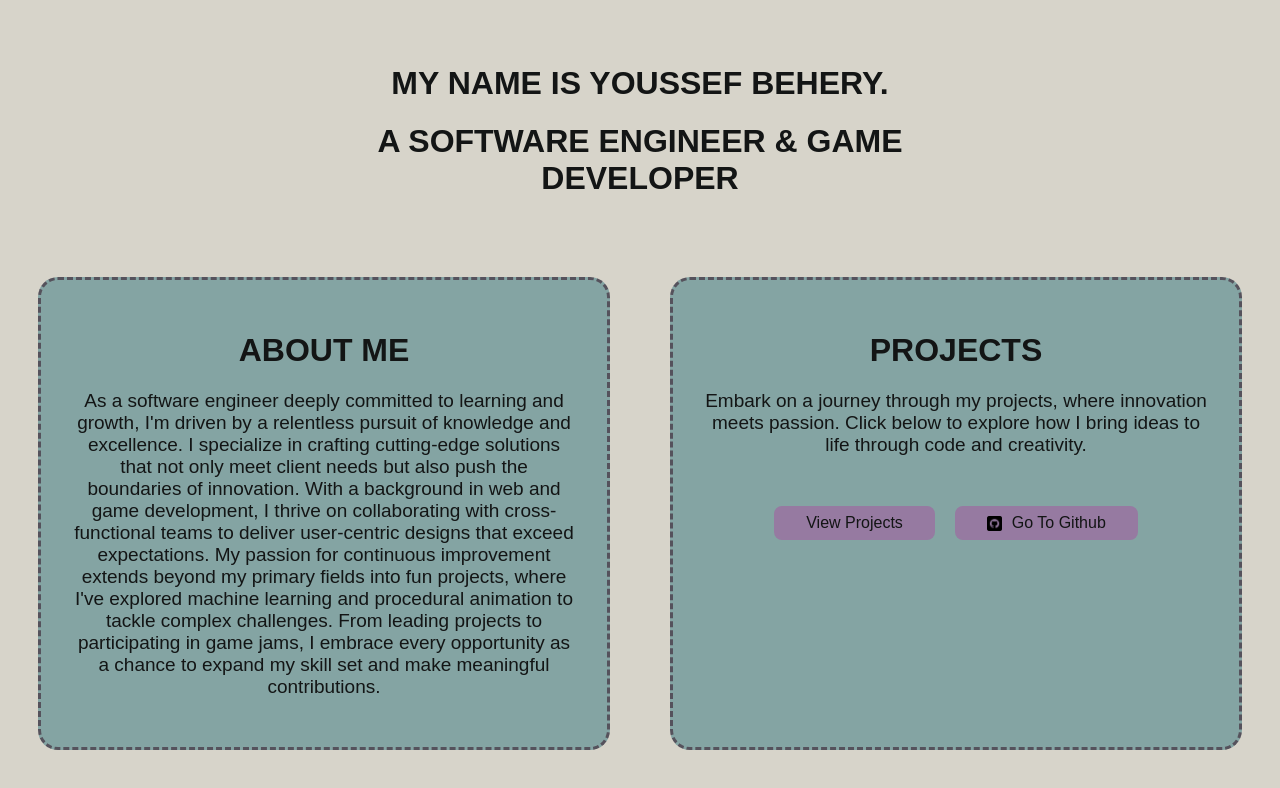
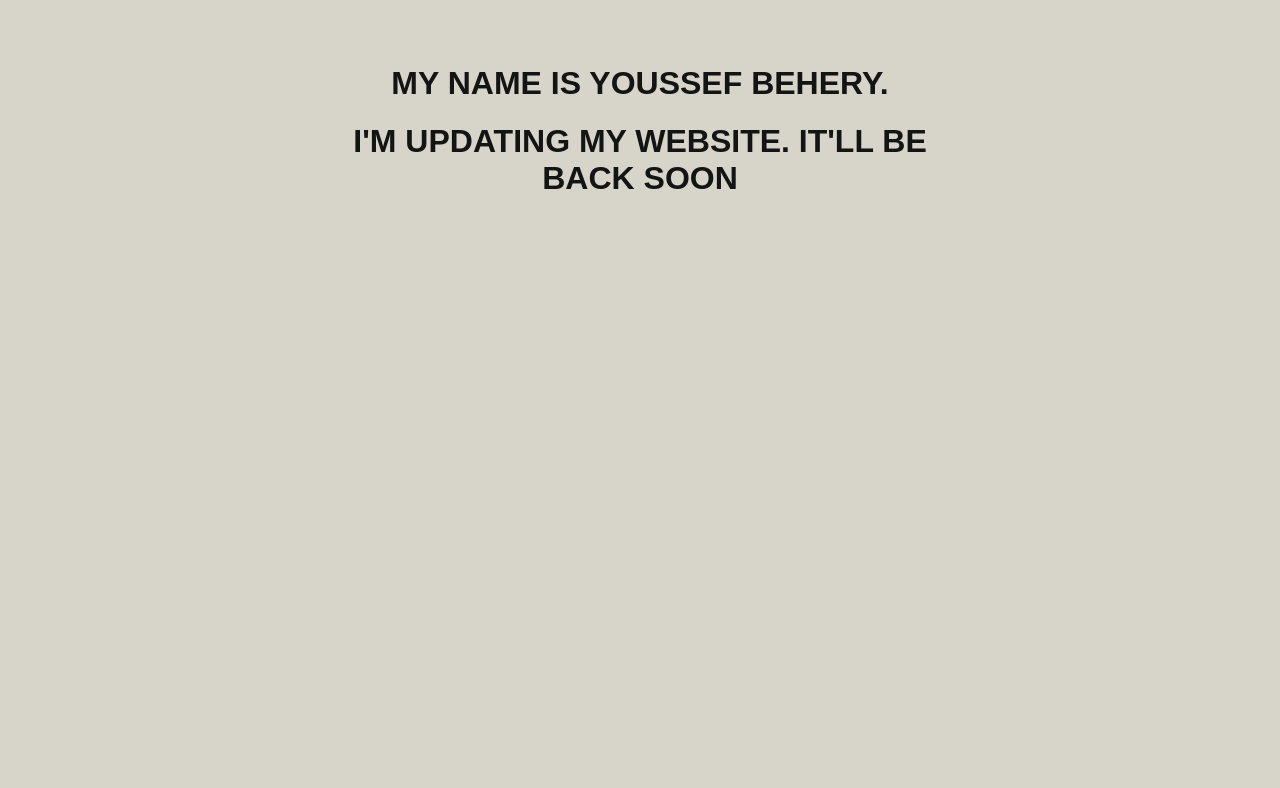
Before and after one commit to bannarama2/Youssef-Behery.github.io, a plain HTML site: page index.html in a window 1280 px wide. Drawn offline with Linux system fonts and the light colour scheme; a web font is replaced by a local one.

Commit message:
Update header message and remove content sections
Removed the previous content about projects and about me sections.

```diff
--- a/index.html
+++ b/index.html
@@ -10,47 +10,9 @@
 
     <div class="mainHeader">
         <h1>My Name is Youssef Behery.</h1>
-        <h1>A Software Engineer & Game Developer</h1>
+        <h1>I'm updating my website. It'll be back soon</h1>
     </div>
 
-    <div class="mainContainer">
-        <div class="About_Me">
-            <div class="aboutContent">
-                <h1>About Me</h1>
-                <p>As a software engineer deeply committed to learning and growth, I'm driven by a relentless pursuit of
-                    knowledge and
-                    excellence. I specialize in crafting cutting-edge solutions that not only meet client needs but also
-                    push the boundaries
-                    of innovation. With a background in web and game development, I thrive on collaborating with
-                    cross-functional
-                    teams to deliver user-centric designs that exceed expectations. My passion for continuous
-                    improvement extends beyond my
-                    primary fields into fun projects, where I've explored machine learning and procedural animation
-                    to tackle complex
-                    challenges. From leading projects to participating in game jams, I embrace every opportunity as a
-                    chance to expand my
-                    skill set and make meaningful contributions.</p>
-            </div>
-        </div>
-
-        <div class="Projects">
-            <div class="projectContent">
-                <h1>Projects</h1>
-                <p>Embark on a journey through my projects, where innovation meets passion. Click below to explore how I
-                    bring ideas to
-                    life through code and creativity.</p>
-            </div>
-            <div class="projectButton">
-                <div class="projectPageButton">
-                    <a class="viewProjectsButton" href="projects.html">View Projects</a>
-                </div>
-                <div class="githubButton">
-                    <img src="assets/github.png" alt="githubIcon" href="https://github.com/bannarama2?tab=repositories">
-                    <a class="githubIcon" href="https://github.com/bannarama2?tab=repositories">Go To Github</a>
-                </div>
-            </div>
-        </div>
-    </div>
 </body>
 
 </html>
```
